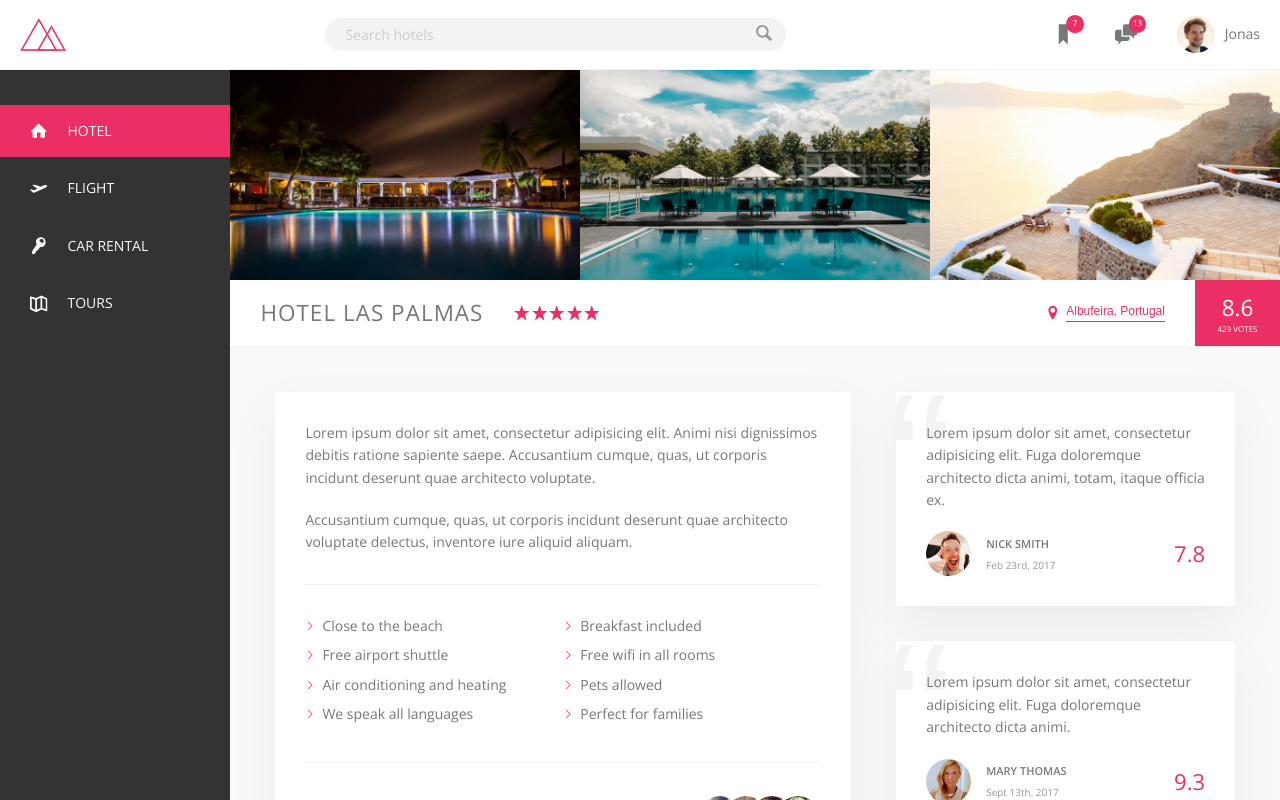
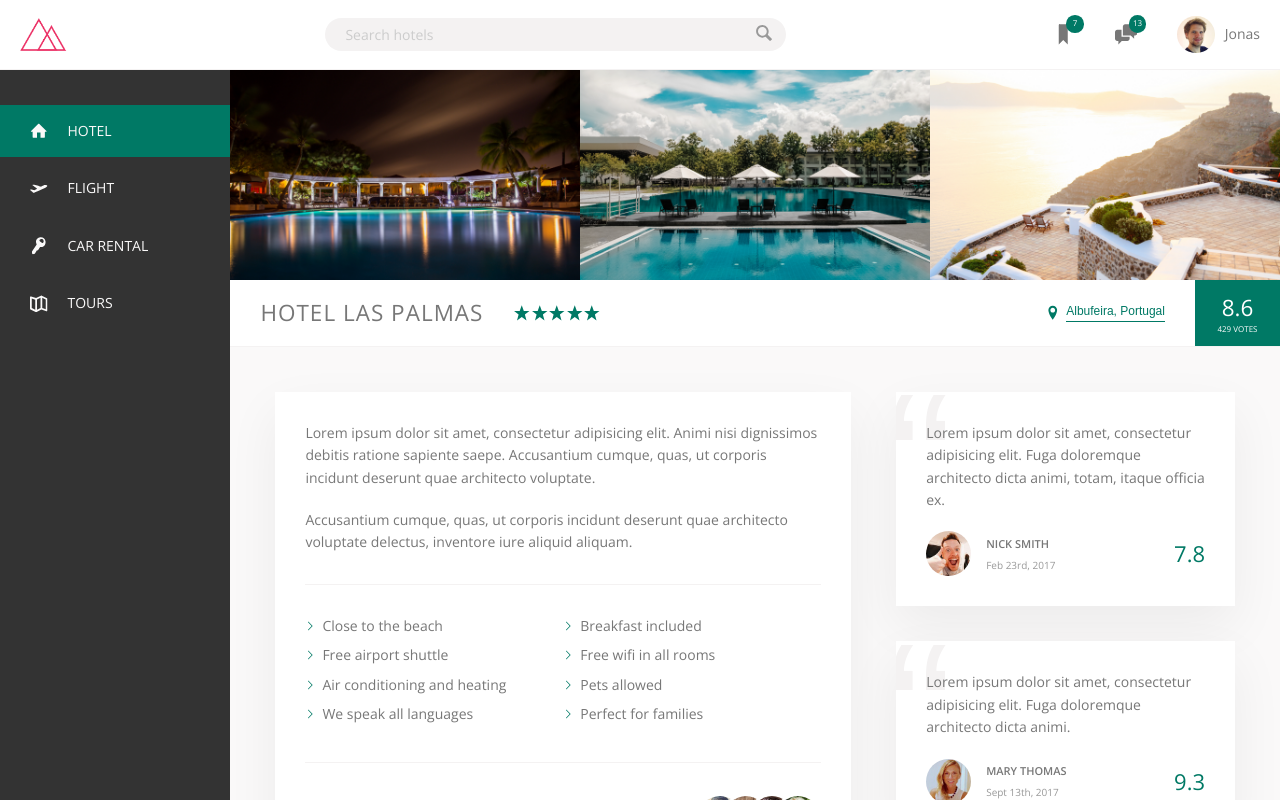
Before and after one commit to gamertense/nextjs-trillo, a Next.js app: page / in a window 1280 px wide. Shown: the top 800 px of the page. Built offline with nearby package versions, Linux system fonts and the light colour scheme.

Commit message:
💄 change color

```diff
--- a/src/styles/_base.scss
+++ b/src/styles/_base.scss
@@ -1,7 +1,7 @@
 :root {
-    --color-primary: #eb2f64;
-    --color-primary-light: #FF3366;
-    --color-primary-dark: #BA265D;
+  --color-primary: #007965;
+  --color-primary-light: #00af91;
+  --color-primary-dark: #00796594;
 
   --color-grey-light-1: #faf9f9;
   --color-grey-light-2: #f4f2f2;
@@ -12,16 +12,16 @@
   --color-grey-dark-2: #777;
   --color-grey-dark-3: #999;
 
-    --shadow-dark: 0 2rem 6rem rgba(0,0,0,.3);
-    --shadow-light: 0 2rem 5rem rgba(0,0,0,.06);
+  --shadow-dark: 0 2rem 6rem rgba(0, 0, 0, 0.3);
+  --shadow-light: 0 2rem 5rem rgba(0, 0, 0, 0.06);
 
   --line: 1px solid var(--color-grey-light-2);
 }
 
-$bp-largest: 75em;     // 1200px
-$bp-large: 68.75em;    // 1100px
-$bp-medium: 56.25em;   // 900px
-$bp-small: 37.5em;     // 600px
+$bp-largest: 75em; // 1200px
+$bp-large: 68.75em; // 1100px
+$bp-medium: 56.25em; // 900px
+$bp-small: 37.5em; // 600px
 $bp-smallest: 31.25em; // 500px
 
 * {
@@ -49,7 +49,11 @@ body {
   font-weight: 400;
   line-height: 1.6;
   color: var(--color-grey-dark-2);
-    background-image: linear-gradient(to right bottom, var(--color-primary-light), var(--color-primary-dark));
+  background-image: linear-gradient(
+    to right bottom,
+    var(--color-primary-light),
+    var(--color-primary-dark)
+  );
   background-size: cover;
   background-repeat: no-repeat;
 
```
Lines whose indentation alone changed are shown as unchanged.
